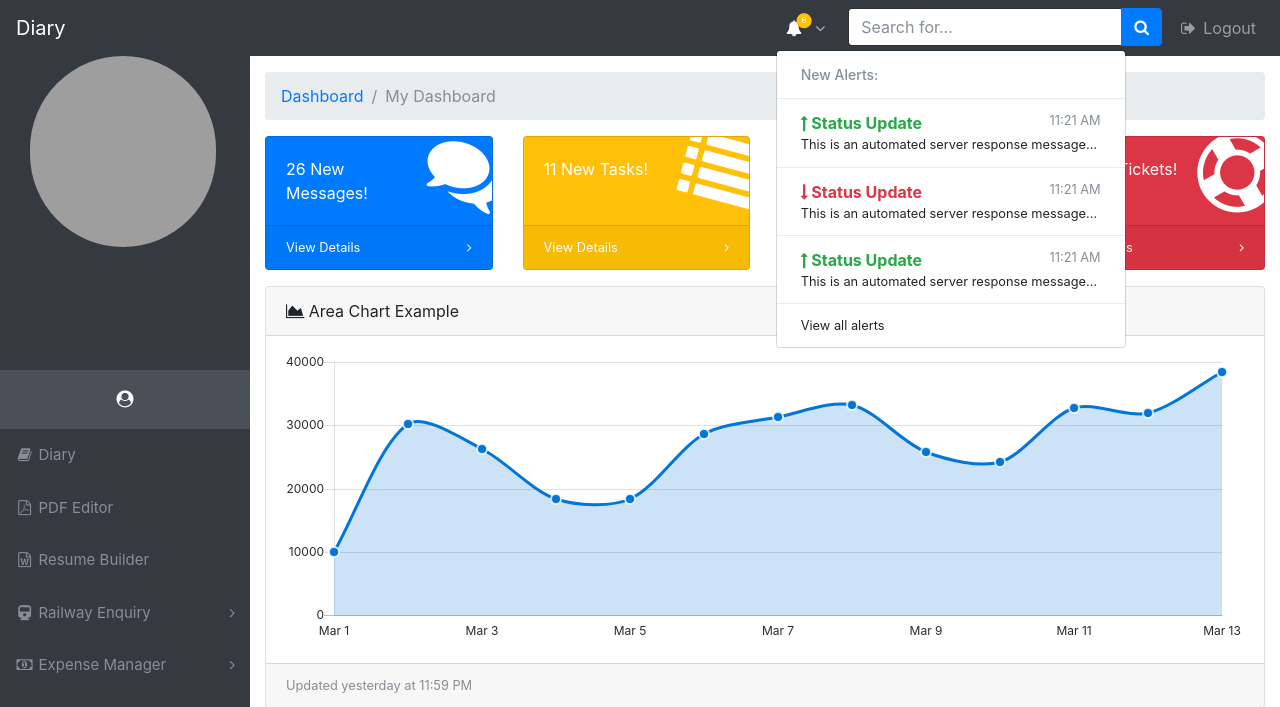
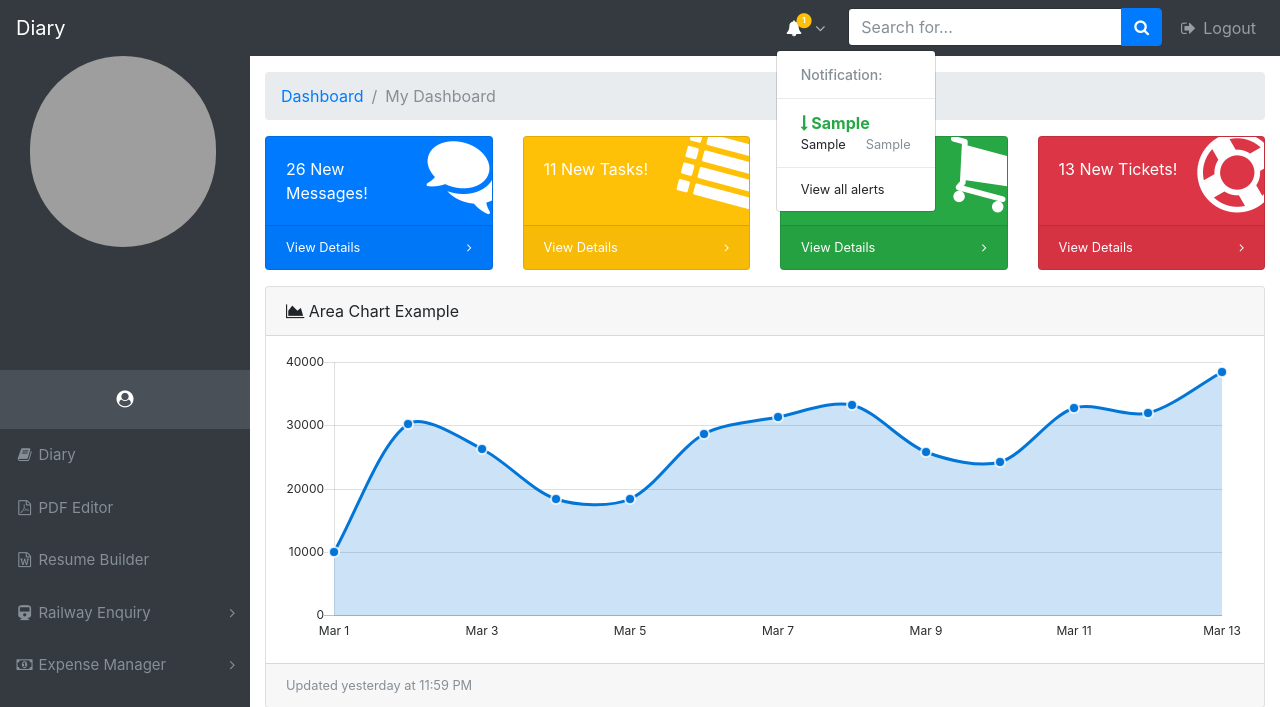
Before and after one commit to hrikszady/private_diary, a Django app: template base/templates/user_board.html in a window 1280 px wide, after a click that opens the changed part. Shown: the top 707 px of the page. Run offline with Django 3.2, Linux system fonts and the light colour scheme; the template is opened without the code that fills it: most values are stand-ins (such as "Sample title", 1, 10 or a date in 2020); grey boxes labelled with a size stand in for pictures from a placeholder-image service; some libraries are stand-ins or nearby versions.

Commit message:
User is now able to see notification regarding verifcations
Added Phone verification and email verification notifications
Notifactions are shown on basis of urgent and normal
Notifcation are now dyanmic. push notification will occour according to the
need

```diff
--- a/base/methods.py
+++ b/base/methods.py
@@ -60,11 +60,11 @@ def verify_user(self, request):
                 request, 'Invalid User ID. No user\
                 Exists! Please Try Again.')
             return False, self
-    if not user.is_email_verified():
+    if not user.is_email_verified()[0]:
         messages.error(
             request, 'Please. Verify your email !')
         return False, self
-    if not user.is_phone_verified():
+    if not user.is_phone_verified()[0]:
         messages.error(
             request, 'Please. Verify your Phone no !')
         return False, self
--- a/base/templates/user_board.html
+++ b/base/templates/user_board.html
@@ -131,41 +131,31 @@
               </span>
               <span class="new-indicator text-warning d-none d-lg-block">
                 <i class="fa fa-fw fa-circle"></i>
-                <span class="number">6</span>
+                <span class="number"><b>{{notifications|length}}</b></span>
               </span>
             </a>
             <div class="dropdown-menu" aria-labelledby="alertsDropdown">
-              <h6 class="dropdown-header">New Alerts:</h6>
+              <h6 class="dropdown-header">Notification:</h6>
               <div class="dropdown-divider"></div>
+              {% for notification in notifications %}
+                {% if not notification.1 %}
                 <a class="dropdown-item" href="#">
                   <span class="text-success">
-                  <strong>
-                    <i class="fa fa-long-arrow-up"></i>
-                    Status Update</strong>
+                    <strong><i class="fa fa-long-arrow-down"></i> {{notification.0|title}}</strong>
                   </span>
-                <span class="small float-right text-muted">11:21 AM</span>
-                <div class="dropdown-message small">This is an automated server response message. All systems are online.</div>
+                  <span class="small float-right text-muted">{{notification.3}}</span>
+                  <div class="dropdown-message small">{{notification.2}}</div>
                 </a>
-              <div class="dropdown-divider"></div>
+                {% else %}
                   <a class="dropdown-item" href="#">
                     <span class="text-danger">
-                  <strong>
-                    <i class="fa fa-long-arrow-down"></i>
-                    Status Update</strong>
+                      <strong><i class="fa fa-long-arrow-up"></i> {{notification.0|title}}</strong>
                     </span>
-                <span class="small float-right text-muted">11:21 AM</span>
-                <div class="dropdown-message small">This is an automated server response message. All systems are online.</div>
+                    <span class="small float-right text-muted">{{notification.3}}</span>
+                    <div class="dropdown-message small">{{notification.2}}</div>
                   </a>
-              <div class="dropdown-divider"></div>
-              <a class="dropdown-item" href="#">
-                <span class="text-success">
-                  <strong>
-                    <i class="fa fa-long-arrow-up"></i>
-                    Status Update</strong>
-                </span>
-                <span class="small float-right text-muted">11:21 AM</span>
-                <div class="dropdown-message small">This is an automated server response message. All systems are online.</div>
-              </a>
+                {% endif %}
+              {% endfor %}
               <div class="dropdown-divider"></div>
               <a class="dropdown-item small" href="#">
                 View all alerts
```
Also changed, not shown: base/models.py (+26 -6 lines), base/views.py (+6 -3 lines). Lines whose indentation alone changed are shown as unchanged.
